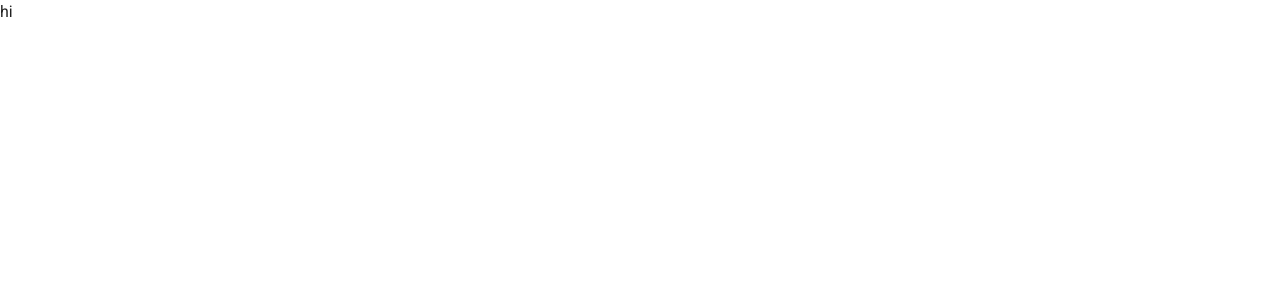
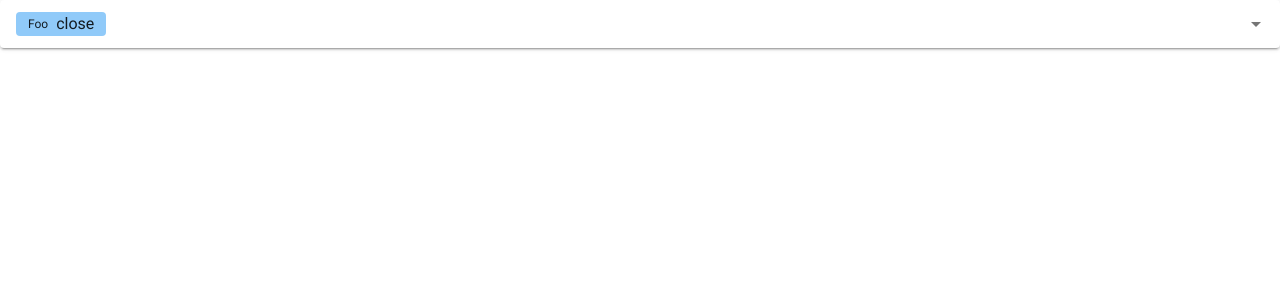
Before and after one commit to Baukugon-App/SPA, a Vue app: page / in a window 1280 px wide. Shown: the top 300 px of the page. Built offline with nearby package versions, Linux system fonts and the light colour scheme.

Commit message:
messing around with vuetify

```diff
--- a/src/components/LeftColumn/BaseLeftColumn.vue
+++ b/src/components/LeftColumn/BaseLeftColumn.vue
@@ -1,12 +1,115 @@
 <template>
-  <div class="container">
-  </div>
+  <v-combobox
+    v-model="model"
+    :hide-no-data="!search"
+    :items="items"
+    :search-input.sync="search"
+    hide-selected
+    label="Search for an option"
+    multiple
+    small-chips
+    solo
+  >
+    <template v-slot:selection="{ attrs, item, parent, selected }">
+      <v-chip
+        v-if="item === Object(item)"
+        v-bind="attrs"
+        :color="`${item.color} lighten-3`"
+        :input-value="selected"
+        label
+        small
+      >
+        <span class="pr-2">{{ item.text }}</span>
+        <v-icon small @click="parent.selectItem(item)">close</v-icon>
+      </v-chip>
+    </template>
+    <template v-slot:item="{ index, item }">
+      <v-text-field
+        v-if="editing === item"
+        v-model="editing.text"
+        autofocus
+        flat
+        background-color="transparent"
+        hide-details
+        solo
+        @keyup.enter="edit(index, item)"
+      ></v-text-field>
+      <v-chip v-else :color="`${item.color} lighten-3`" dark label small>{{ item.text }}</v-chip>
+      <div class="flex-grow-1"></div>
+      <v-list-item-action @click.stop>
+        <v-btn icon @click.stop.prevent="edit(index, item)">
+          <v-icon>{{ editing !== item ? 'mdi-pencil' : 'mdi-check' }}</v-icon>
+        </v-btn>
+      </v-list-item-action>
+    </template>
+  </v-combobox>
 </template>
 
 
 <script>
 export default {
-  components: {
+  data: () => ({
+    activator: null,
+    attach: null,
+    colors: ["green", "purple", "indigo", "cyan", "teal", "orange"],
+    editing: null,
+    index: -1,
+    items: [
+      { header: "Select an option or create one" },
+      {
+        text: "Foo",
+        color: "blue"
+      },
+      {
+        text: "Bar",
+        color: "red"
+      }
+    ],
+    nonce: 1,
+    menu: false,
+    model: [
+      {
+        text: "Foo",
+        color: "blue"
+      }
+    ],
+    x: 0,
+    search: null,
+    y: 0
+  }),
+
+  watch: {
+    model(val, prev) {
+      if (val.length === prev.length) return;
+
+      this.model = val.map(v => {
+        if (typeof v === "string") {
+          v = {
+            text: v,
+            color: this.colors[this.nonce - 1]
+          };
+
+          this.items.push(v);
+
+          this.nonce++;
+        }
+
+        return v;
+      });
+    }
+  },
+
+  methods: {
+    edit(index, item) {
+      console.log(item);
+      if (!this.editing) {
+        this.editing = item;
+        this.index = index;
+      } else {
+        this.editing = null;
+        this.index = -1;
+      }
+    },
   }
 };
 </script>
--- a/src/views/Home.vue
+++ b/src/views/Home.vue
@@ -1,6 +1,6 @@
 <template>
   <div class="home">
-    hi
+    <BaseLeftColumn/>
   </div>
 </template>
 
@@ -13,3 +13,9 @@ export default {
   }
 };
 </script>
+
+<style scoped>
+.test {
+  margin: 5rem;
+}
+</style>
```
Also changed, not shown: src/components/MenuComp.vue (added, +38 -0 lines).
